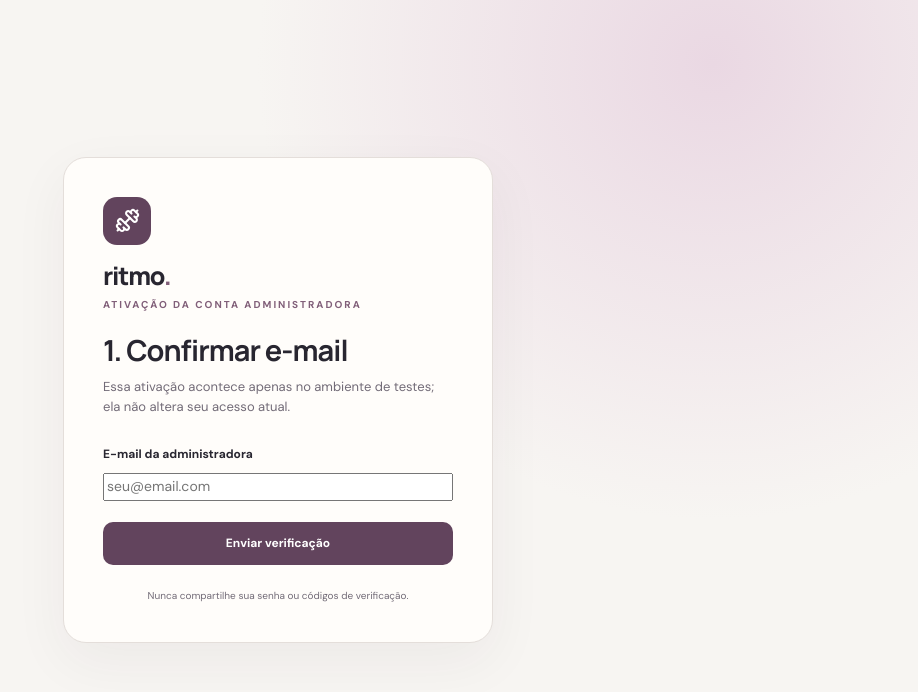
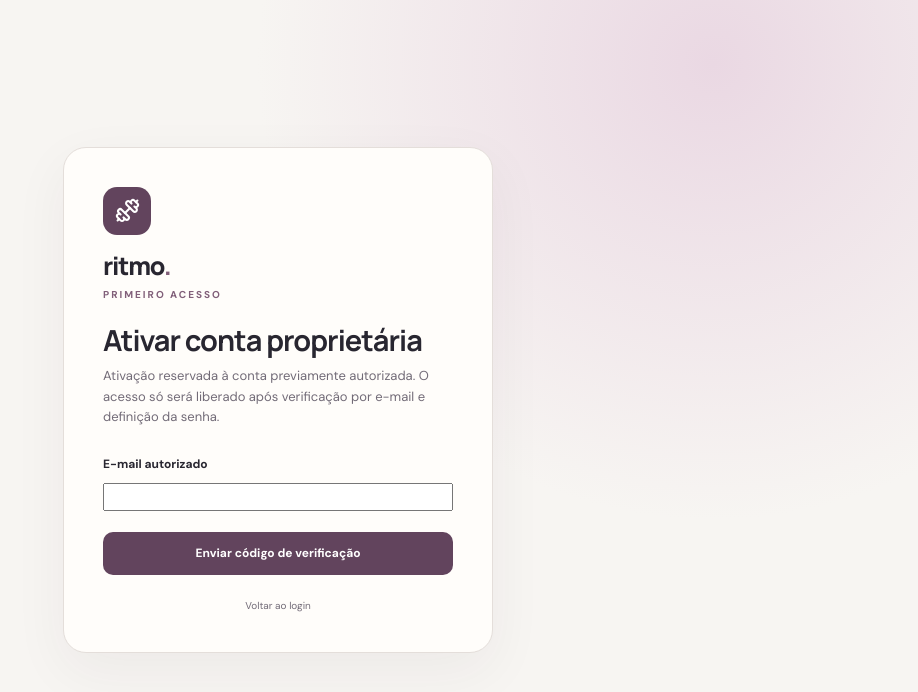
Before and after one commit to marinalomeu/ritmo-treinos, a Next.js app: page /ativar-conta in a window 1280 px wide. Shown: the top 692 px of the page, without its empty margins (362-1280 px from the left). Built offline with nearby package versions, Linux system fonts and the light colour scheme.

Commit message:
feat(auth): ativacao segura da proprietaria por OTP e senha

```diff
--- a/app/ativar-conta/page.tsx
+++ b/app/ativar-conta/page.tsx
@@ -1,3 +1,2 @@
-import OwnerActivation from '../../components/OwnerActivation';
-export const dynamic='force-dynamic';
-export default function ActivateAccountPage(){return <OwnerActivation/>;}
+import OwnerSetup from '../../components/OwnerSetup';
+export default function ActivateOwnerPage(){return <OwnerSetup/>;}
--- a/components/Login.tsx
+++ b/components/Login.tsx
@@ -37,6 +37,6 @@ export default function Login() {
         {busy?<LoaderCircle className="spin" size={16}/>:<ArrowRight size={16}/>} Entrar
       </button>
     </form>
-    <p className="login-note"><a href="/recuperar-senha">Esqueci minha senha</a></p><p className="login-note">Não tem uma conta? Solicite um convite à administradora do ritmo.</p>
+    <p className="login-note"><a href="/recuperar-senha">Esqueci minha senha</a></p><p className="login-note"><a href="/ativar-conta">Primeiro acesso da proprietária</a></p><p className="login-note">Não tem uma conta? Solicite um convite à administradora do ritmo.</p>
   </div></main>;
 }
--- /dev/null
+++ b/components/OwnerSetup.tsx
@@ -0,0 +1,89 @@
+'use client';
+import {useState,type FormEvent} from 'react';
+import {createAuthClient} from '@neondatabase/auth/next';
+import {Dumbbell,LoaderCircle} from 'lucide-react';
+
+const auth=createAuthClient();
+type Step='email'|'verify'|'password'|'done';
+
+export default function OwnerSetup(){
+  const [step,setStep]=useState<Step>('email');
+  const [email,setEmail]=useState('');
+  const [otp,setOtp]=useState('');
+  const [password,setPassword]=useState('');
+  const [busy,setBusy]=useState(false);
+  const [error,setError]=useState('');
+  const normalizedEmail=email.trim().toLowerCase();
+
+  async function submit(event:FormEvent){
+    event.preventDefault();
+    setBusy(true);setError('');
+    try{
+      if(step==='email'){
+        const response=await auth.emailOtp.sendVerificationOtp({
+          email:normalizedEmail,type:'email-verification'
+        });
+        if(response.error)throw new Error(response.error.message||'Não foi possível enviar o código.');
+        setStep('verify');setOtp('');
+      }else if(step==='verify'){
+        const response=await auth.emailOtp.verifyEmail({email:normalizedEmail,otp:otp.trim()});
+        if(response.error)throw new Error(response.error.message||'Código inválido ou expirado.');
+        const reset=await auth.forgetPassword.emailOtp({email:normalizedEmail});
+        if(reset.error)throw new Error(reset.error.message||'Não foi possível enviar o código para criar a senha.');
+        setOtp('');setStep('password');
+      }else if(step==='password'){
+        if(password.length<8)throw new Error('A senha precisa de pelo menos 8 caracteres.');
+        const response=await auth.emailOtp.resetPassword({email:normalizedEmail,otp:otp.trim(),password});
+        if(response.error)throw new Error(response.error.message||'Código inválido ou expirado.');
+        const signed=await auth.signIn.email({email:normalizedEmail,password});
+        if(signed.error)throw new Error(signed.error.message||'Senha definida. Entre pelo login.');
+        const activated=await fetch('/api/owner/activate',{method:'POST'});
+        if(!activated.ok){
+          const body=await activated.json().catch(()=>({error:'Não foi possível ativar esta conta.'}));
+          throw new Error(body.error||'Não foi possível ativar esta conta.');
+        }
+        setStep('done');
+        window.location.replace('/');
+      }
+    }catch(e){
+      setError(e instanceof Error?e.message:'Não foi possível concluir a ativação.');
+    }finally{
+      setBusy(false);
+    }
+  }
+
+  return <main className="login-page"><div className="login-card">
+    <div className="login-mark"><Dumbbell size={25}/></div>
+    <div className="logo-word">ritmo<span>.</span></div>
+    <div className="login-kicker">PRIMEIRO ACESSO</div>
+    <h1>Ativar conta proprietária</h1>
+    <p>Ativação reservada à conta previamente autorizada. O acesso só será liberado após verificação por e-mail e definição da senha.</p>
+    {step==='done'?<p>Conta ativada. Redirecionando...</p>:<form onSubmit={submit}>
+      <label htmlFor="owner-email">E-mail autorizado</label>
+      <input id="owner-email" type="email" autoComplete="email" value={email}
+        onChange={e=>setEmail(e.target.value)} readOnly={step!=='email'} required />
+      {step==='verify'&&<>
+        <p>Informe o código de verificação enviado ao e-mail.</p>
+        <label htmlFor="owner-verify-otp">Código de verificação</label>
+        <input id="owner-verify-otp" inputMode="numeric" autoComplete="one-time-code"
+          value={otp} onChange={e=>setOtp(e.target.value)} required />
+      </>}
+      {step==='password'&&<>
+        <p>Informe o segundo código, enviado para definir sua senha.</p>
+        <label htmlFor="owner-reset-otp">Código para criar senha</label>
+        <input id="owner-reset-otp" inputMode="numeric" autoComplete="one-time-code"
+          value={otp} onChange={e=>setOtp(e.target.value)} required />
+        <label htmlFor="owner-new-password">Nova senha</label>
+        <input id="owner-new-password" type="password" autoComplete="new-password"
+          minLength={8} value={password} onChange={e=>setPassword(e.target.value)} required />
+      </>}
+      {error&&<p role="alert" className="error-text">{error}</p>}
+      <button className="btn btn-primary" type="submit" disabled={busy}>
+        {busy&&<LoaderCircle size={16} className="spin"/>}
+        {step==='email'?'Enviar código de verificação':
+          step==='verify'?'Verificar e enviar código de senha':'Definir senha e ativar'}
+      </button>
+    </form>}
+    <p className="login-note"><a href="/">Voltar ao login</a></p>
+  </div></main>;
+}
```
Also changed, not shown: 1 other file (tests, documents, lock files or other folders).
